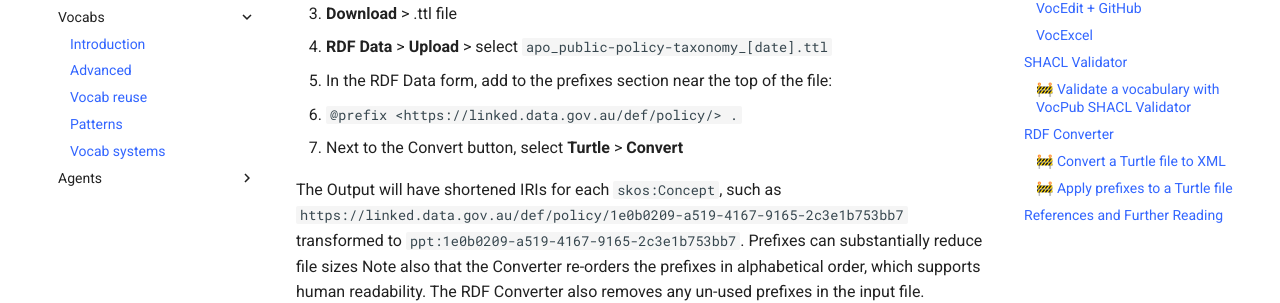
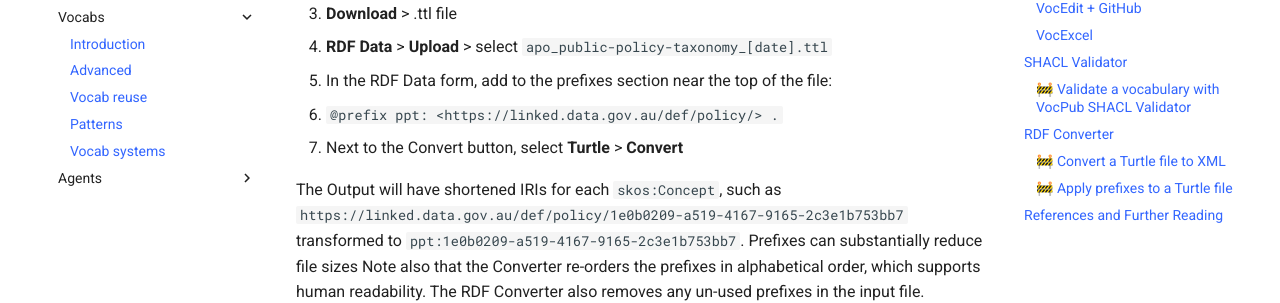
Before and after one commit to Kurrawong/docs, an MkDocs documentation site: the page built from docs/concepts/vocabs/vocab-systems.md, in a window 1280 px wide and 900 px high, scrolled down 6961 px. Shown: the part 154-457 px from the top of the window. Built offline with MkDocs 1.6.1 and Material for MkDocs 9.7.7, drawn with Linux system fonts in a browser that asks for light colours.

Commit message:
Update vocab-systems.md
left out "ppt:" in prefix section.

```diff
--- a/docs/concepts/vocabs/vocab-systems.md
+++ b/docs/concepts/vocabs/vocab-systems.md
@@ -214,7 +214,7 @@ The two exercises below demonstrate how the KurrawongAI [RDF Converter](https://
 3. **Download** > .ttl file
 4. **RDF Data** > **Upload** > select `apo_public-policy-taxonomy_[date].ttl`
 5. In the RDF Data form, add to the prefixes section near the top of the file:
-- `@prefix <https://linked.data.gov.au/def/policy/> .`
+- `@prefix ppt: <https://linked.data.gov.au/def/policy/> .`
 6. Next to the Convert button, select **Turtle** > **Convert**
 
 The Output will have shortened IRIs for each `skos:Concept`, such as `https://linked.data.gov.au/def/policy/1e0b0209-a519-4167-9165-2c3e1b753bb7` transformed to `ppt:1e0b0209-a519-4167-9165-2c3e1b753bb7`. Prefixes can substantially reduce file sizes Note also that the Converter re-orders the prefixes in alphabetical order, which supports human readability. The RDF Converter also removes any un-used prefixes in the input file.
```
